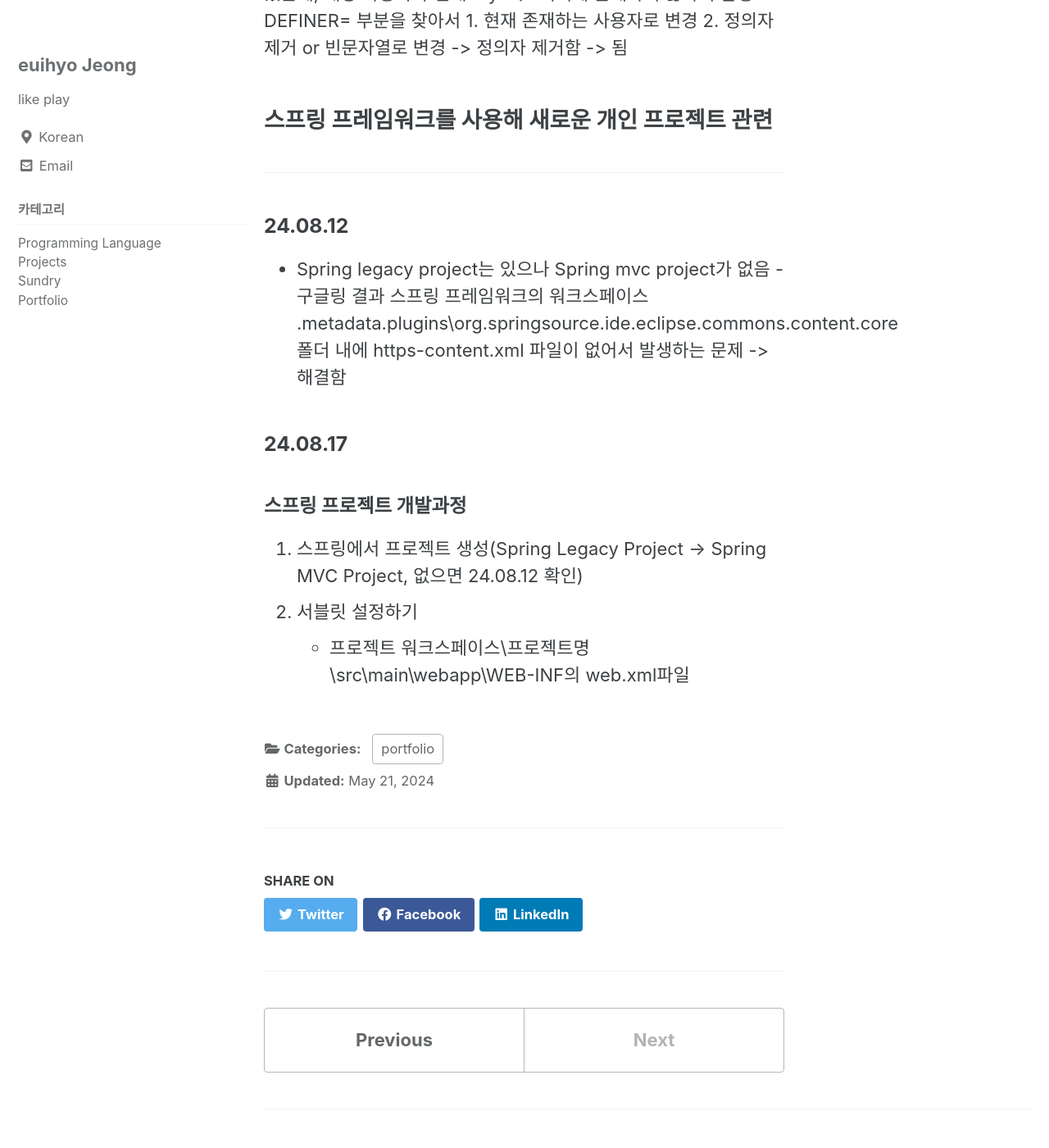
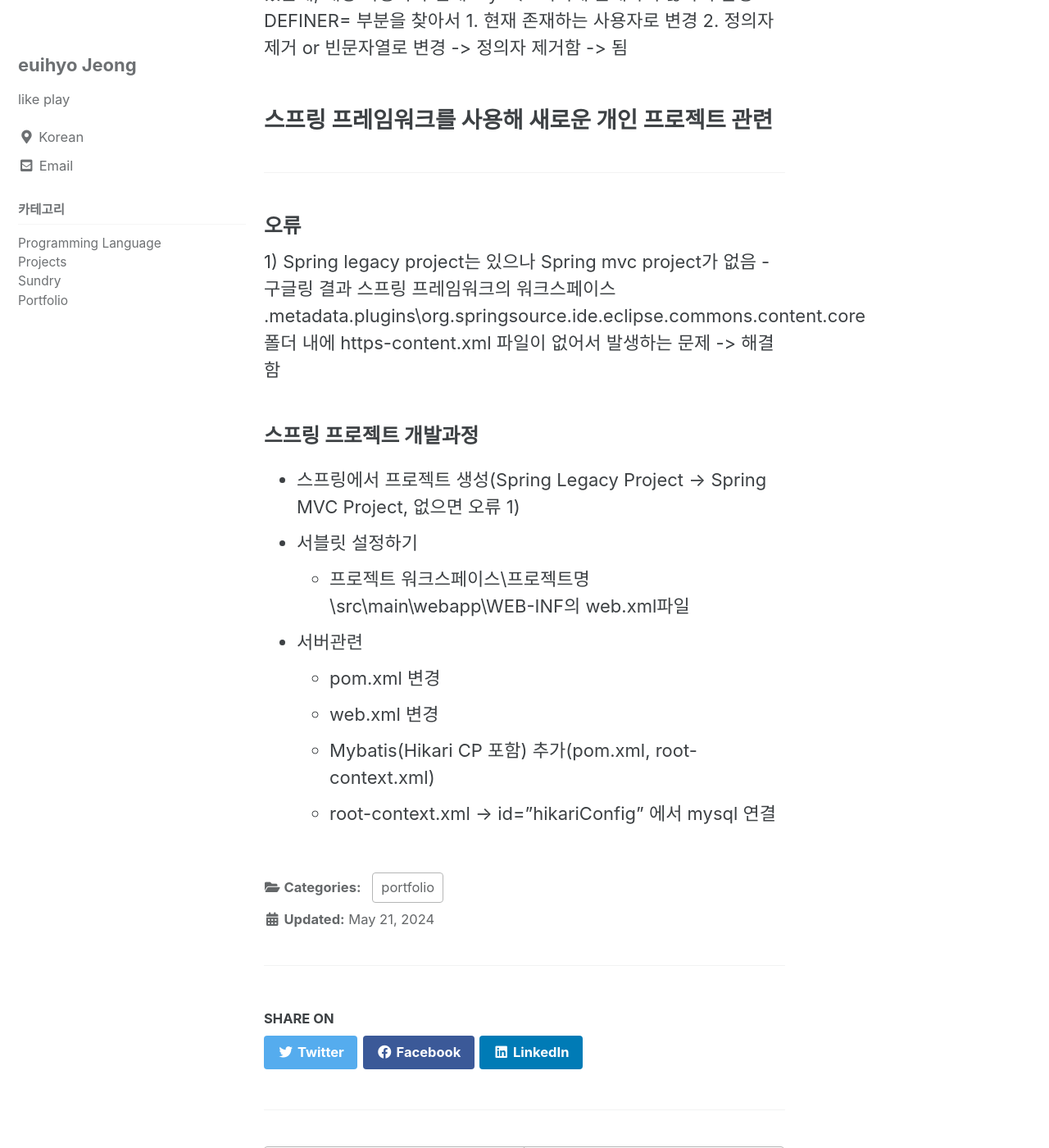
Before and after one commit to definitionhyo/definitionhyo.github.io, a Jekyll site: the page built from _posts/2024-05-21-portfolio.md, in a window 1280 px wide and 1400 px high, scrolled down 1075 px. Shown: the whole window at 82% size. Built offline with Jekyll 4.4.1, drawn with Linux system fonts in a browser that asks for light colours; cached includes are drawn as plain includes.

Commit message:
Update 2024-05-21-portfolio.md

```diff
--- a/_posts/2024-05-21-portfolio.md
+++ b/_posts/2024-05-21-portfolio.md
@@ -22,11 +22,18 @@ Task execution failed
  mysql버전차이 오류 -> 덤프할때 mysql 바이너리로 해봄 -> 안됨, 상세보기 결과 -> ERROR 1449 (HY000): The user specified as a definer ('@@@@'@'%') does not exist 덤프 파일에 포함된 일부 뷰, 트리거 또는 저장 프로시저가 특정 사용자를 정의자로 설정하고 있는데, 해당 사용자가 현재 MySQL 서버에 존재하지 않아서 발생 -> DEFINER= 부분을 찾아서 1. 현재 존재하는 사용자로 변경 2. 정의자 제거 or 빈문자열로 변경 -> 정의자 제거함 -> 됨
 
 ## 스프링 프레임워크를 사용해 새로운 개인 프로젝트 관련
-### 24.08.12
-* Spring legacy project는 있으나 Spring mvc project가 없음 - 구글링 결과 스프링 프레임워크의 워크스페이스 \.metadata\.plugins\org.springsource.ide.eclipse.commons.content.core 폴더 내에 https-content.xml 파일이 없어서 발생하는 문제 -> 해결함
 
-### 24.08.17
-#### 스프링 프로젝트 개발과정
-1. 스프링에서 프로젝트 생성(Spring Legacy Project -> Spring MVC Project, 없으면 24.08.12 확인)
-2. 서블릿 설정하기
+### 오류
+1) Spring legacy project는 있으나 Spring mvc project가 없음 - 구글링 결과 스프링 프레임워크의 워크스페이스 \.metadata\.plugins\org.springsource.ide.eclipse.commons.content.core 폴더 내에 https-content.xml 파일이 없어서 발생하는 문제 -> 해결함
+
+
+### 스프링 프로젝트 개발과정
+* 스프링에서 프로젝트 생성(Spring Legacy Project -> Spring MVC Project, 없으면 오류 1)
+* 서블릿 설정하기
    * 프로젝트 워크스페이스\프로젝트명\src\main\webapp\WEB-INF의 web.xml파일
+
+* 서버관련
+  * pom.xml 변경
+  * web.xml 변경
+  * Mybatis(Hikari CP 포함) 추가(pom.xml, root-context.xml)
+  * root-context.xml -> id="hikariConfig" 에서 mysql 연결
```
